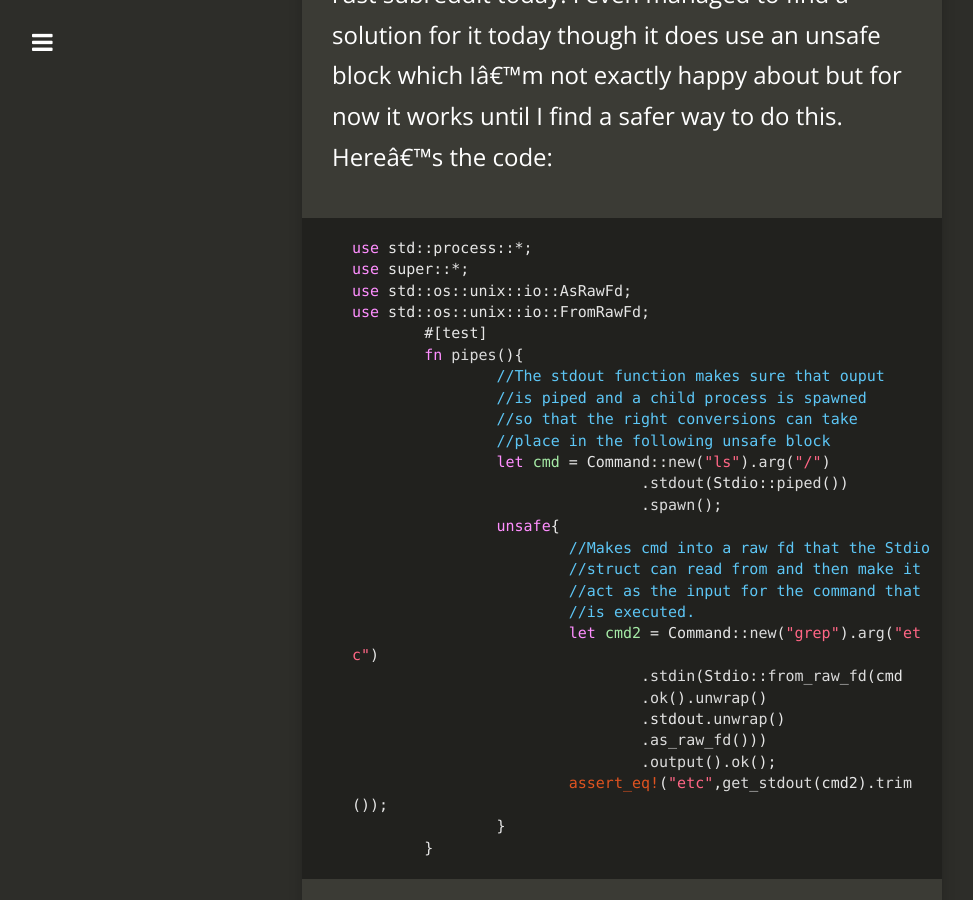
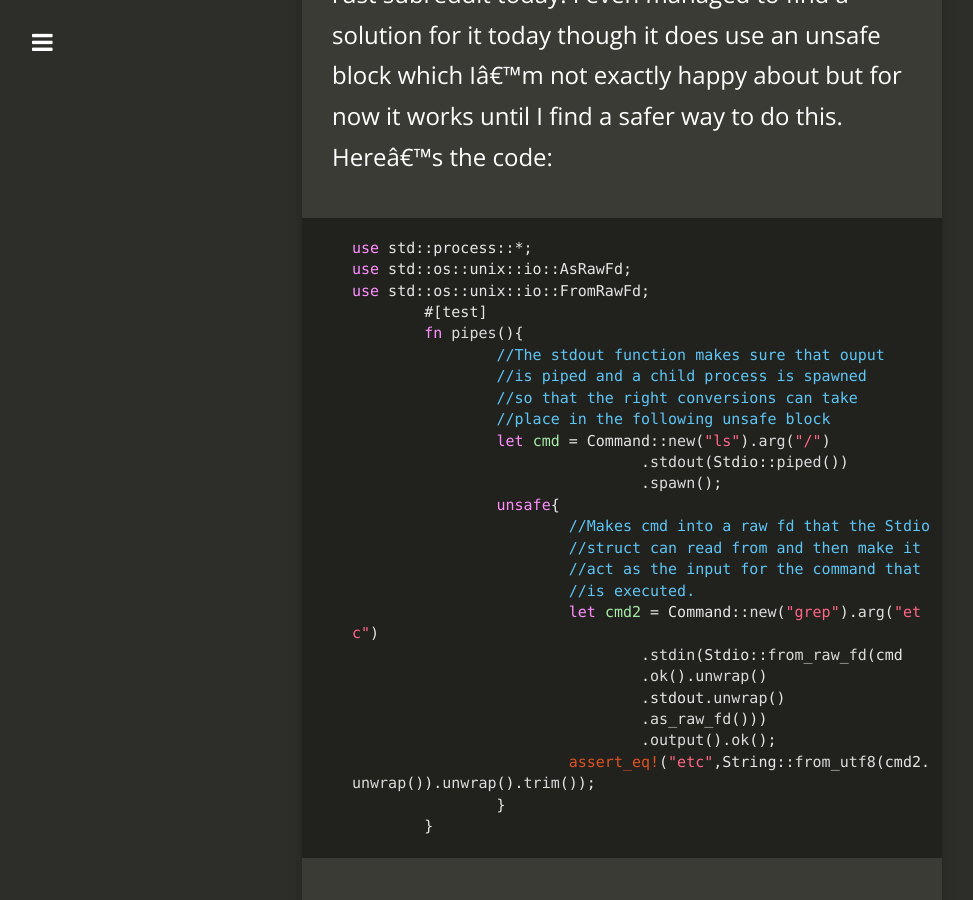
Before and after one commit to porglezomp-misc/mgattozzi.github.io, a Jekyll site: the page built from _posts/2015-06-24-Pipes.md, in a window 1280 px wide and 900 px high, scrolled down 528 px. Shown: the whole window, without its empty margins (18-991 px from the left). Built offline with Jekyll 4.4.1, drawn with Linux system fonts in a browser that asks for light colours; nearby versions of some CDN libraries; Markdown is read by kramdown in place of the engine named in the settings; comment, search, counter and statistics services are not loaded.

Commit message:
Fixed error in Pipes post

```diff
--- a/_posts/2015-06-24-Pipes.md
+++ b/_posts/2015-06-24-Pipes.md
@@ -19,7 +19,6 @@ now it works until I find a safer way to do this. Here's the code:
 
 {% highlight rust %}
 use std::process::*;
-use super::*;
 use std::os::unix::io::AsRawFd;
 use std::os::unix::io::FromRawFd;
 	#[test]
@@ -42,7 +41,7 @@ use std::os::unix::io::FromRawFd;
 				.stdout.unwrap()
 				.as_raw_fd()))
 				.output().ok();
-			assert_eq!("etc",get_stdout(cmd2).trim());
+			assert_eq!("etc",String::from_utf8(cmd2.unwrap()).unwrap().trim());
 		}
 	}
 {% endhighlight %}
```
